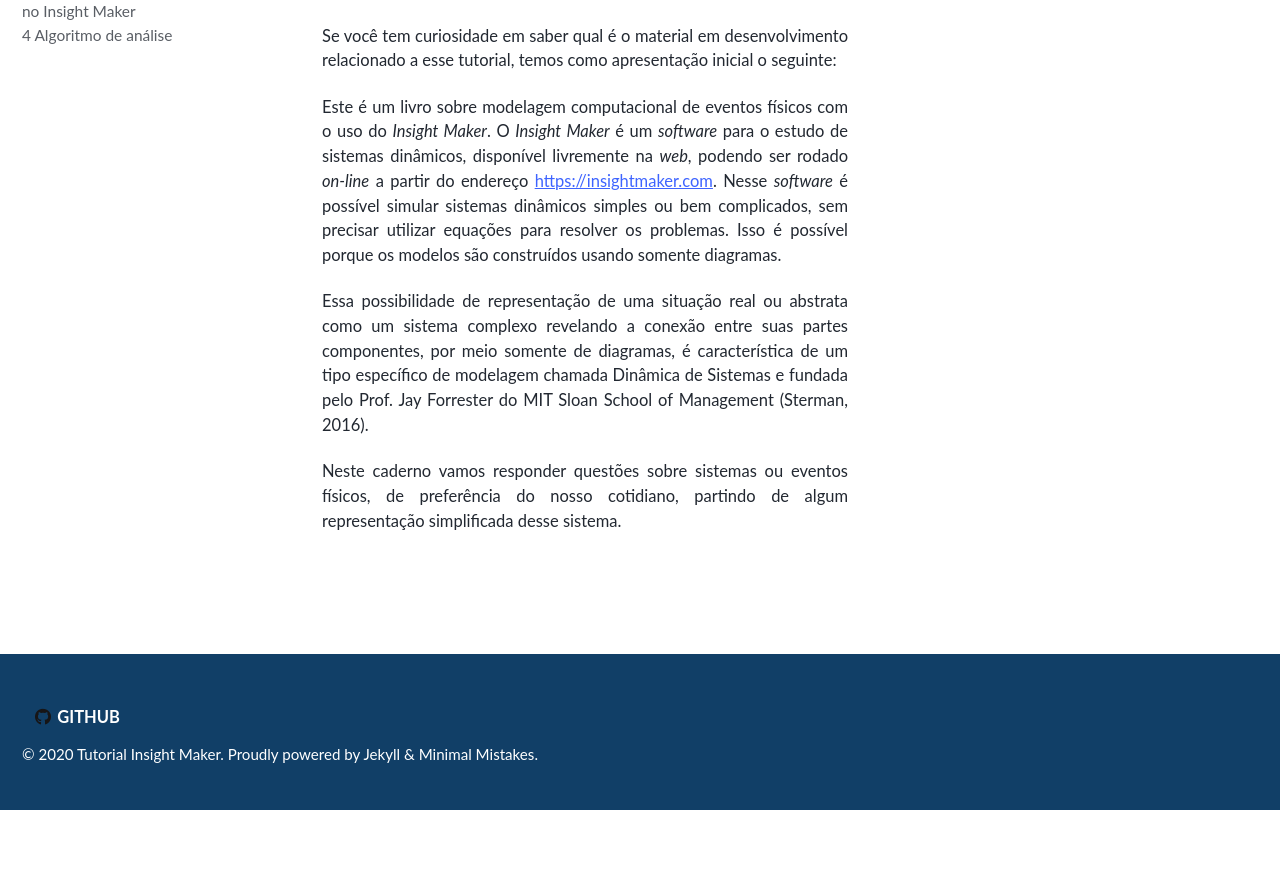
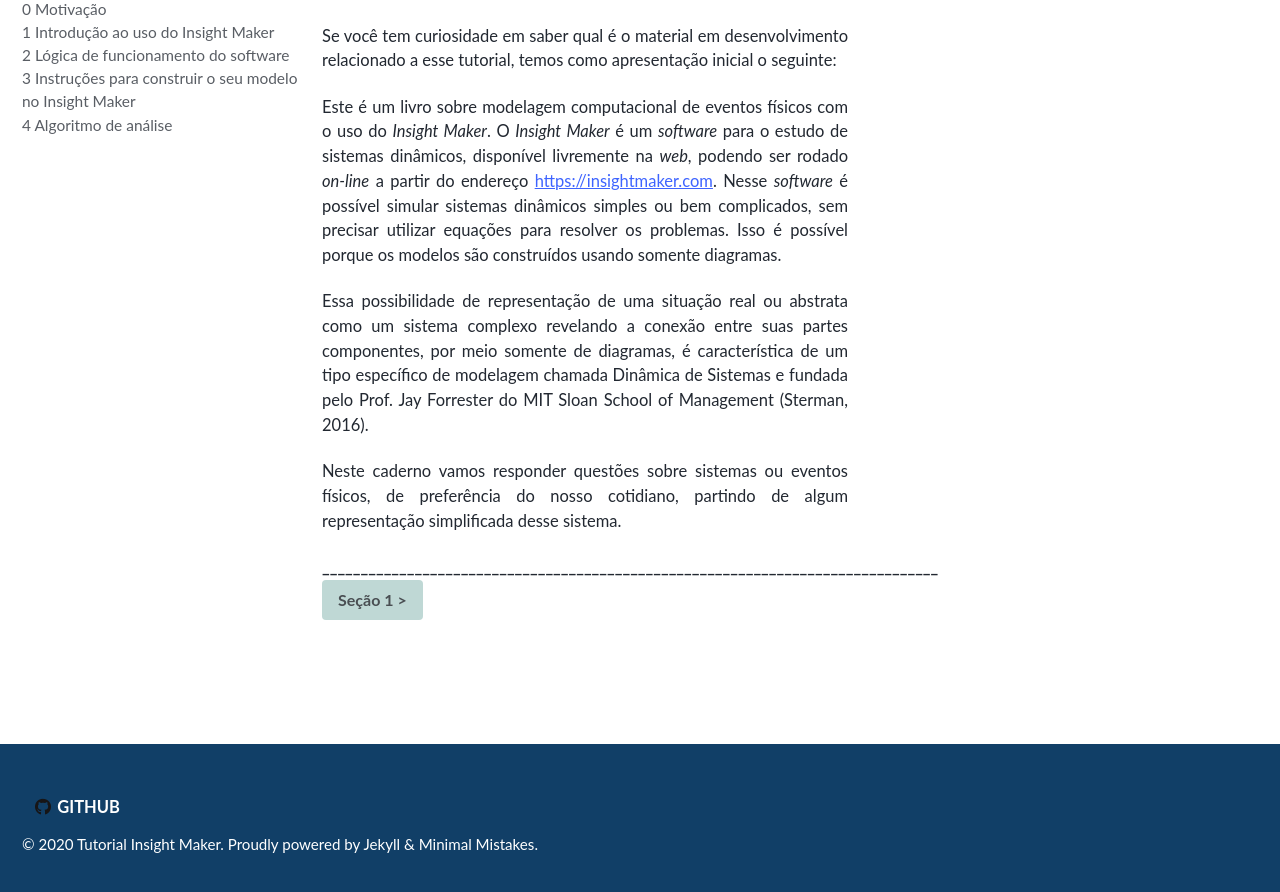
Before and after one commit to milenalauschner/MM, a Jekyll site: the page built from index.md, in a window 1280 px wide and 900 px high, scrolled down 797 px. Shown: the top 892 px of the window. Built offline with Jekyll 4.4.1, drawn with Linux system fonts in a browser that asks for light colours; cached includes are drawn as plain includes; nearby versions of some CDN libraries; some web fonts are replaced; before the commit the page ends 1607 px from its top, so only the background shows below that.

Commit message:
Update index.md

```diff
--- a/index.md
+++ b/index.md
@@ -37,3 +37,6 @@
 Neste caderno vamos responder questões sobre sistemas ou eventos físicos, de preferência do nosso cotidiano, partindo de algum
 representação simplificada desse sistema.
 {: .text-justify}
+
+________________________________________________________________________________________________________________________________________________________________________________________________________________________________________________[ Seção 1 >](https://milenalauschner.github.io/MM/seção1/){:
+.btn .btn--success}
```
